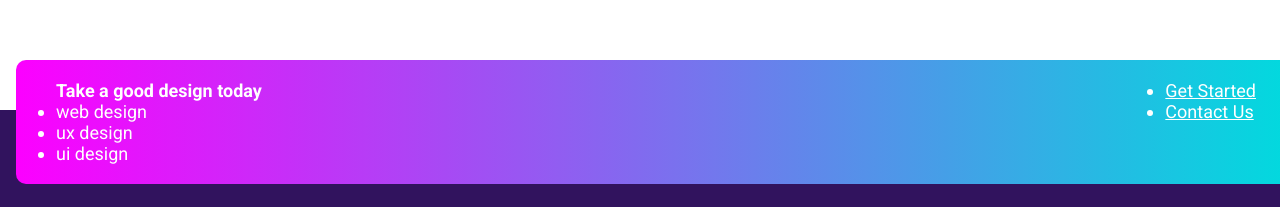
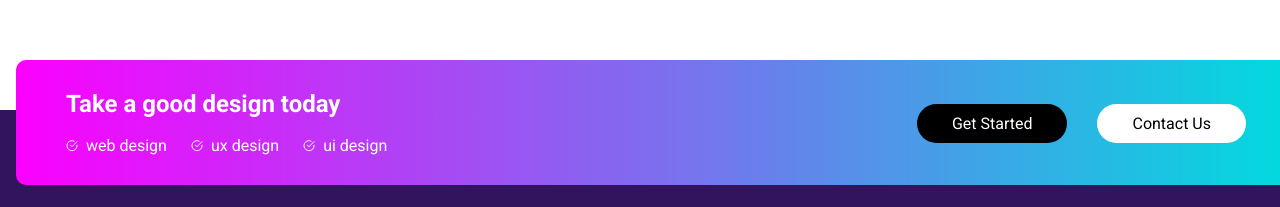
Before and after one commit to jrramoncp/footer05_gradient, a website built with Vite: page index.html in a window 1280 px wide. Shown: the part 390-597 px from the top of the page. Built offline with nearby package versions, Linux system fonts and the light colour scheme.

Commit message:
cta styles

```diff
--- a/src/sass/layout/_cta.scss
+++ b/src/sass/layout/_cta.scss
@@ -9,6 +9,64 @@
     display: flex;
     justify-content: space-between;
     top: -50px;
-    padding: 20px 40px;
+    padding: 30px 50px;
     border-radius: 10px;
+    .cta__content{
+        h4{
+            font-size: 24px;
+            font-weight: bold;
+            padding-bottom: 18px;
+        }
+        .content__icons{
+            display: flex;
+            align-items: center;
+            list-style-type: none;
+            gap: 24px;
+            li{
+                display: inline-block;
+                background-image: url(/img/check-icon.svg);
+                background-repeat: no-repeat;
+                background-position: left;
+                padding-left: 20px;
+                font-size:16px;
+            }
+        }
+
+    }
+    .cta__buttons{
+        display: flex;
+        align-items: center;
+        ul{
+            display: flex;
+            align-items: center;
+            list-style-type: none;
+            gap: 30px;
+            .btn{
+                padding: 10px 35px ;
+                font-size: 16px;
+                border-radius: 20px;
+                text-decoration: none;
+            }
+
+            .black{
+                background: black;
+                color: white;
+                transition: 0.5s ease;
+                &:hover{
+                    background-color: white;
+                    color: black;
+                }
+            }
+            .white{
+                background-color: white;
+                color: black;
+                transition: 0.5s ease;
+                &:hover{
+                    background-color: black;
+                    color: white;
+                }
+            }
+        }
+
+    }
 }
```
